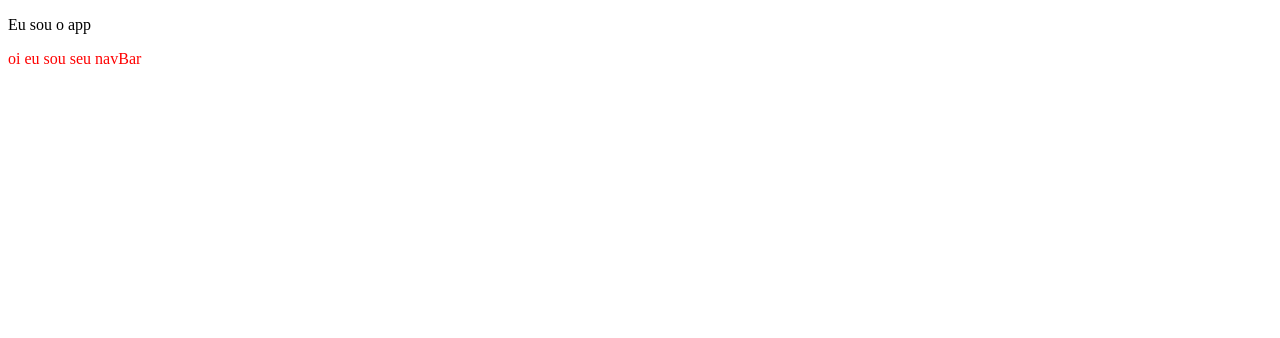
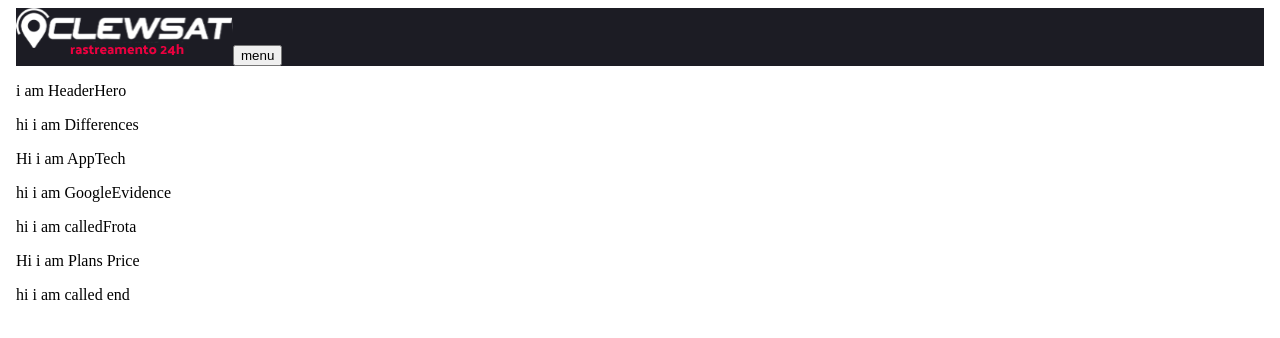
Before and after one commit to malves224/ClewsatWebSite, a React (Create React App) app: page / in a window 1280 px wide. Shown: the top 338 px of the page. Built offline with nearby package versions, Linux system fonts and the light colour scheme.

Commit message:
cria navbar ja com a img

```diff
--- a/src/App.jsx
+++ b/src/App.jsx
@@ -1,14 +1,25 @@
 import React from "react";
 import NavBar from "./sectionsComponents/NavBar";
+import HeaderHero from "./sectionsComponents/HeaderHero";
+import Differences from "./sectionsComponents/Differences";
+import AppTech from "./sectionsComponents/AppTech";
+import GoogleEvidence from "./sectionsComponents/GoogleEvidence";
+import CalledFrota from "./sectionsComponents/CalledFrota";
+import PlansPrice from "./sectionsComponents/PlansPrice";
+import CalledEnd from "./sectionsComponents/CalledEnd";
 
 function App() {
   return (
-    <div className="App">
-      <div>
-        <p>Eu sou o app</p>
-        <NavBar />
-      </div>
-    </div>
+    <body className="App">
+      <NavBar />
+      <HeaderHero />
+      <Differences />
+      <AppTech />
+      <GoogleEvidence />
+      <CalledFrota />
+      <PlansPrice />
+      <CalledEnd />
+    </body>
   );
 }
 
--- a/src/sectionsComponents/calledEnd.jsx
+++ b/src/sectionsComponents/CalledEnd.jsx
@@ -1,6 +1,6 @@
 import React, { PureComponent } from "react";
 
-export class calledEnd extends PureComponent {
+class CalledEnd extends PureComponent {
   render() {
     return (
       <div>
@@ -10,4 +10,4 @@ export class calledEnd extends PureComponent {
   }
 }
 
-export default calledEnd;
+export default CalledEnd;
--- a/src/sectionsComponents/Differences.jsx
+++ b/src/sectionsComponents/Differences.jsx
@@ -1,7 +1,7 @@
 import React, { PureComponent } from "react";
 import "./css/differences.css";
 
-export class Differences extends PureComponent {
+class Differences extends PureComponent {
   render() {
     return (
       <div>
--- a/src/sectionsComponents/NavBar.jsx
+++ b/src/sectionsComponents/NavBar.jsx
@@ -1,12 +1,21 @@
-import React, { PureComponent } from "react";
+import React, { Component } from "react";
 import "./css/navBar.css";
+import imgLogo from "../img/logo-white-tracker.svg";
 
-class NavBar extends PureComponent {
+class NavBar extends Component {
+  constructor() {
+    super();
+    this.state = {
+      // menu: false,
+    };
+  }
+
   render() {
     return (
-      <div>
-        <p className="teste"> oi eu sou seu navBar </p>
-      </div>
+      <nav>
+        <img src={imgLogo} alt="imagem do logo da empresa." />
+        <button type="button">menu</button>
+      </nav>
     );
   }
 }
--- a/src/sectionsComponents/PlansPrice.jsx
+++ b/src/sectionsComponents/PlansPrice.jsx
@@ -1,7 +1,7 @@
 import React, { PureComponent } from "react";
 import "./css/plansPrice.css";
 
-export class PlansPrice extends PureComponent {
+class PlansPrice extends PureComponent {
   render() {
     return (
       <div>
--- a/src/sectionsComponents/css/navBar.css
+++ b/src/sectionsComponents/css/navBar.css
@@ -1,3 +1,3 @@
-.teste {
-    color: red;
+nav {
+    background-color: rgb(28, 28, 36);
 }
```
